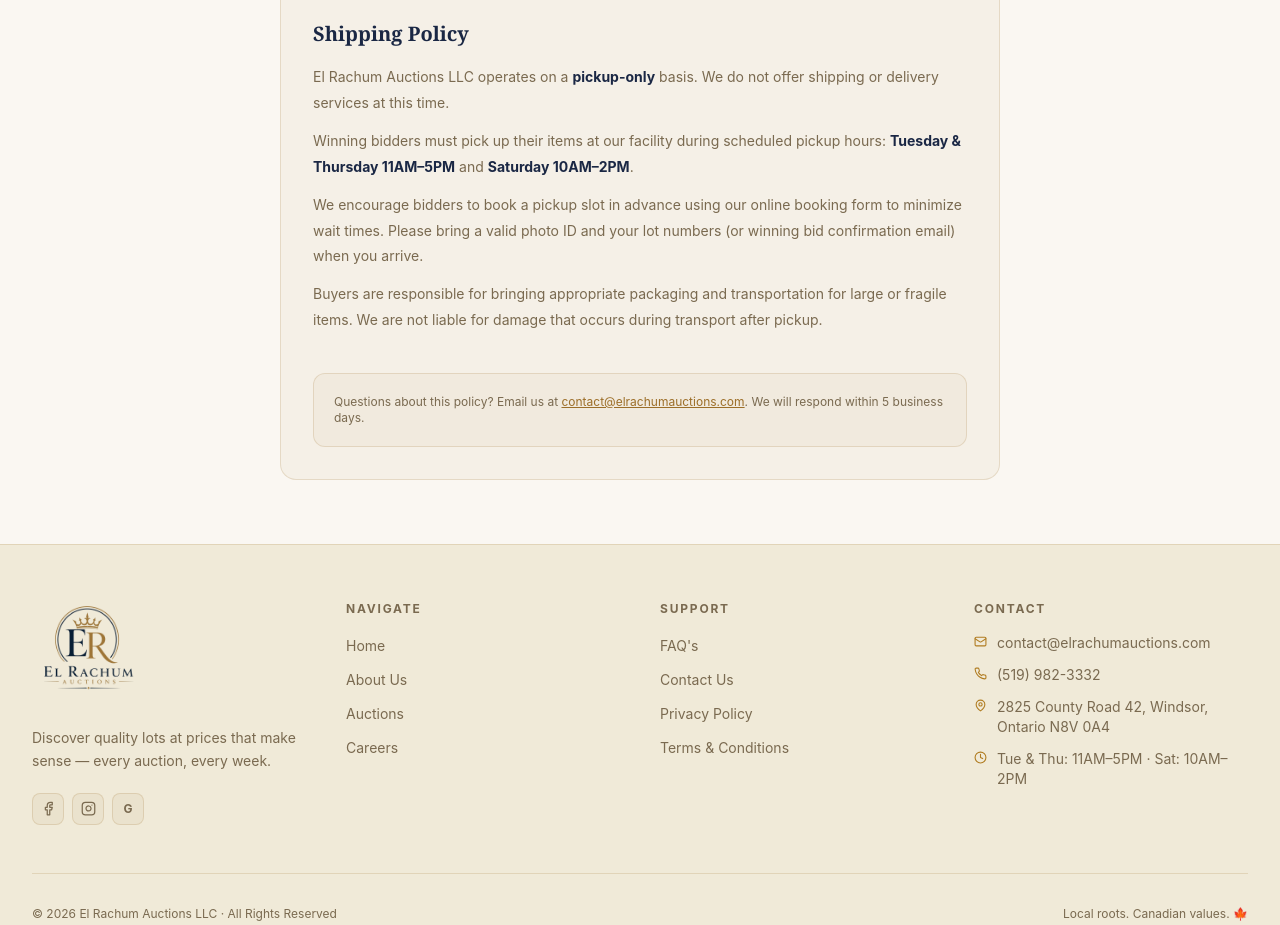
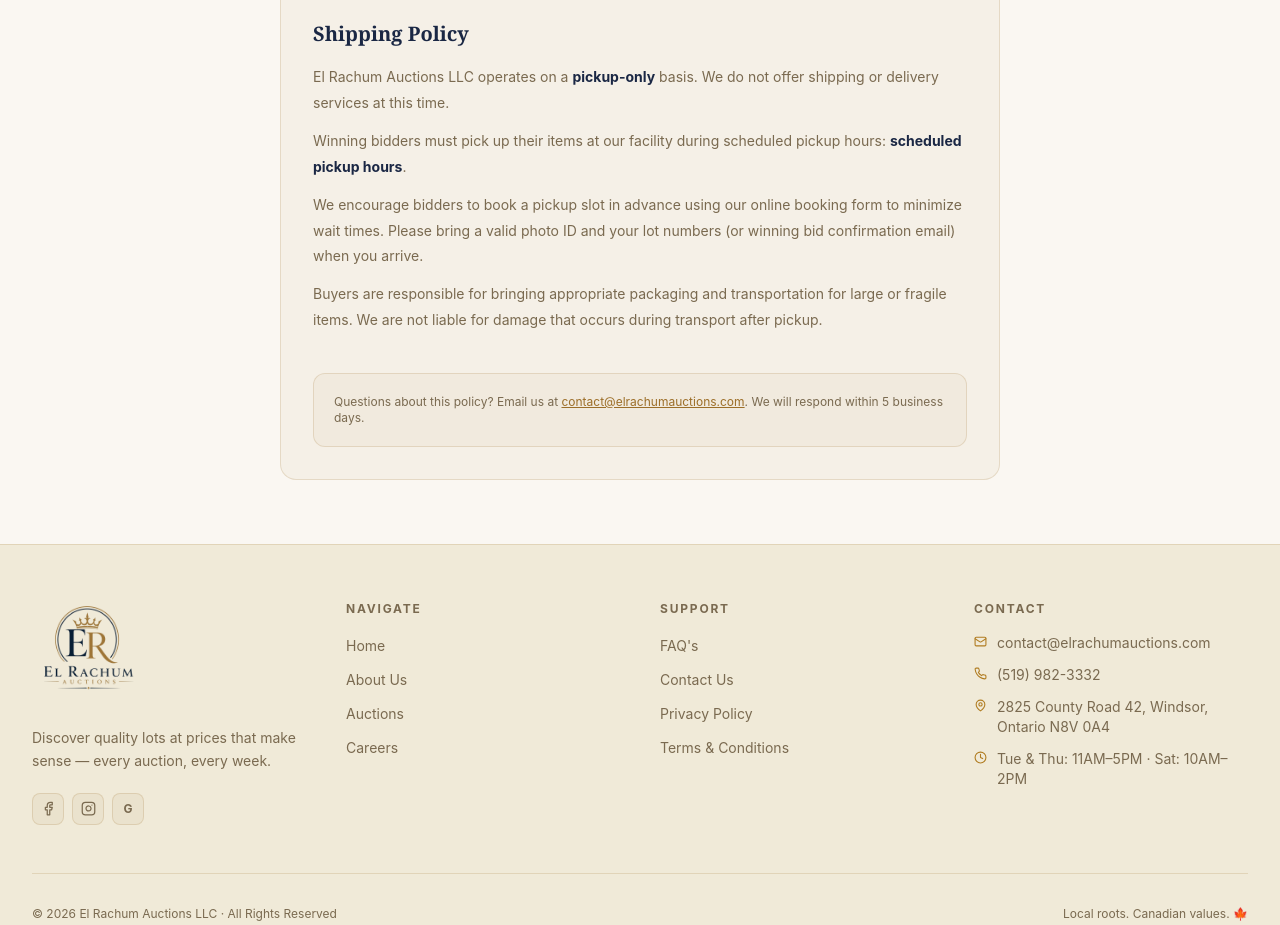
Before and after one commit to uv-programmer/elrachum-auctions, a Next.js app: page /privacy in a window 1280 px wide. Shown: the part 2180-3105 px from the top of the page. Built offline with nearby package versions, Linux system fonts and the light colour scheme; no server answers.

Commit message:
Add files via upload

```diff
--- a/app/contact/page.jsx
+++ b/app/contact/page.jsx
@@ -2,13 +2,7 @@
 
 import { useState } from 'react'
 import { MapPin, Mail, Clock, Phone, Send, CheckCircle } from 'lucide-react'
-
-const info = [
-  { icon: <MapPin size={16} />, label: 'Location',     text: '2825 County Road 42, Windsor, Ontario N8V 0A4' },
-  { icon: <Mail size={16} />,   label: 'Email',        text: 'contact@elrachumauctions.com', href: 'mailto:contact@elrachumauctions.com' },
-  { icon: <Phone size={16} />,  label: 'Phone',        text: '(519) 982-3332', href: 'tel:+15199823332' },
-  { icon: <Clock size={16} />,  label: 'Pickup Hours', text: 'Tue & Thu: 11AM–5PM · Sat: 10AM–2PM' },
-]
+import { useWorkingHours } from '@/hooks/useWorkingHours'
 
 const inputCls = {
   background: 'rgba(156,110,40,0.04)',
@@ -20,6 +14,14 @@
   const [form, setForm] = useState({ name: '', email: '', subject: '', message: '' })
   const [status, setStatus] = useState(null)
   const [loading, setLoading] = useState(false)
+  const hours = useWorkingHours('Tue & Thu: 11AM–5PM · Sat: 10AM–2PM')
+
+  const info = [
+    { icon: <MapPin size={16} />, label: 'Location',     text: '2825 County Road 42, Windsor, Ontario N8V 0A4' },
+    { icon: <Mail size={16} />,   label: 'Email',        text: 'contact@elrachumauctions.com', href: 'mailto:contact@elrachumauctions.com' },
+    { icon: <Phone size={16} />,  label: 'Phone',        text: '(519) 982-3332', href: 'tel:+15199823332' },
+    { icon: <Clock size={16} />,  label: 'Pickup Hours', text: hours },
+  ]
 
   const submit = async (e) => {
     e.preventDefault()
--- a/app/faq/page.jsx
+++ b/app/faq/page.jsx
@@ -2,6 +2,7 @@
 
 import { useState } from 'react'
 import Link from 'next/link'
+import { useWorkingHours } from '@/hooks/useWorkingHours'
 
 const faqs = [
   {
@@ -10,7 +11,7 @@
   },
   {
     q: 'Where and when can I pick up my items?',
-    a: 'Pickup is available at our facility during scheduled hours: Tuesday & Thursday 11AM–5PM, Saturday 10AM–2PM. You can also book a specific pickup slot using our online booking form to avoid wait times.',
+    a: 'HOURS_PLACEHOLDER',
   },
   {
     q: "What is the buyer's premium?",
@@ -40,6 +41,7 @@
 
 export default function FAQPage() {
   const [open, setOpen] = useState(null)
+  const hours = useWorkingHours('Tuesday & Thursday 11AM–5PM, Saturday 10AM–2PM')
   return (
     <>
       <section className="py-16 text-center" style={{ background: 'var(--c-surface)', borderBottom: '1px solid var(--c-border)' }}>
@@ -68,7 +70,11 @@
                 </button>
                 {open === i && (
                   <div className="px-6 pb-5">
-                    <p className="text-sm leading-relaxed" style={{ color: 'var(--c-muted)' }}>{a}</p>
+                    <p className="text-sm leading-relaxed" style={{ color: 'var(--c-muted)' }}>
+                      {a === 'HOURS_PLACEHOLDER'
+                        ? `Pickup is available at our facility during scheduled hours: ${hours}. You can also book a specific pickup slot using our online booking form to avoid wait times.`
+                        : a}
+                    </p>
                   </div>
                 )}
               </div>
--- a/app/privacy/page.jsx
+++ b/app/privacy/page.jsx
@@ -1,3 +1,5 @@
+import DynamicHours from '@/components/DynamicHours'
+
 export const metadata = { title: 'Privacy Policy' }
 
 const Section = ({ title, children }) => (
@@ -73,7 +75,7 @@
               <h2 className="font-serif text-xl font-bold mb-4" style={{ color: 'var(--c-text)' }}>Shipping Policy</h2>
               <div className="text-sm leading-[1.85] space-y-3" style={{ color: 'var(--c-muted)' }}>
                 <p>El Rachum Auctions LLC operates on a <strong style={{ color: 'var(--c-text)' }}>pickup-only</strong> basis. We do not offer shipping or delivery services at this time.</p>
-                <p>Winning bidders must pick up their items at our facility during scheduled pickup hours: <strong style={{ color: 'var(--c-text)' }}>Tuesday & Thursday 11AM–5PM</strong> and <strong style={{ color: 'var(--c-text)' }}>Saturday 10AM–2PM</strong>.</p>
+                <p>Winning bidders must pick up their items at our facility during scheduled pickup hours: <strong style={{ color: 'var(--c-text)' }}><DynamicHours /></strong>.</p>
                 <p>We encourage bidders to book a pickup slot in advance using our online booking form to minimize wait times. Please bring a valid photo ID and your lot numbers (or winning bid confirmation email) when you arrive.</p>
                 <p>Buyers are responsible for bringing appropriate packaging and transportation for large or fragile items. We are not liable for damage that occurs during transport after pickup.</p>
               </div>
--- /dev/null
+++ b/components/DynamicHours.jsx
@@ -0,0 +1,8 @@
+'use client'
+
+import { useWorkingHours } from '@/hooks/useWorkingHours'
+
+export default function DynamicHours({ className, style }) {
+  const hours = useWorkingHours('scheduled pickup hours')
+  return <span className={className} style={style}>{hours}</span>
+}
--- a/components/layout/Footer.jsx
+++ b/components/layout/Footer.jsx
@@ -2,6 +2,7 @@
 
 import Link from 'next/link'
 import { Facebook, Instagram, MapPin, Mail, Clock, Phone } from 'lucide-react'
+import { useWorkingHours } from '@/hooks/useWorkingHours'
 
 const navigate = [
   { href: '/',         label: 'Home' },
@@ -18,6 +19,8 @@
 ]
 
 export default function Footer() {
+  const hours = useWorkingHours('Tue & Thu: 11AM–5PM · Sat: 10AM–2PM')
+
   return (
     <footer style={{ background: 'var(--c-surface)', borderTop: '1px solid var(--c-border)' }}>
       <div className="max-w-7xl mx-auto px-4 sm:px-6 lg:px-8 py-14">
@@ -93,7 +96,7 @@
                 { icon: <Mail size={13} />,   text: 'contact@elrachumauctions.com' },
                 { icon: <Phone size={13} />,  text: '(519) 982-3332' },
                 { icon: <MapPin size={13} />, text: '2825 County Road 42, Windsor, Ontario N8V 0A4' },
-                { icon: <Clock size={13} />,  text: 'Tue & Thu: 11AM–5PM · Sat: 10AM–2PM' },
+                { icon: <Clock size={13} />,  text: hours },
               ].map(({ icon, text }) => (
                 <li key={text} className="flex items-start gap-2.5">
                   <span className="mt-0.5 flex-shrink-0" style={{ color: 'var(--c-gold)' }}>{icon}</span>
--- /dev/null
+++ b/hooks/useWorkingHours.js
@@ -0,0 +1,40 @@
+'use client'
+
+import { useState, useEffect } from 'react'
+
+const DAY_NAMES = ['Sun', 'Mon', 'Tue', 'Wed', 'Thu', 'Fri', 'Sat']
+
+function fmt12(t) {
+  if (!t) return ''
+  const [h, m] = t.split(':').map(Number)
+  const period = h >= 12 ? 'PM' : 'AM'
+  const hour = h % 12 || 12
+  return m ? `${hour}:${String(m).padStart(2, '0')}${period}` : `${hour}${period}`
+}
+
+export function formatHours(days, separator = ' · ') {
+  const open = days.filter(d => d.is_open)
+  if (!open.length) return 'Currently closed'
+  const groups = {}
+  open.forEach(d => {
+    const key = `${d.open_time}|${d.close_time}`
+    if (!groups[key]) groups[key] = { open: d.open_time, close: d.close_time, days: [] }
+    groups[key].days.push(d.day_of_week)
+  })
+  return Object.values(groups)
+    .map(g => `${g.days.map(n => DAY_NAMES[n]).join(' & ')}: ${fmt12(g.open)}–${fmt12(g.close)}`)
+    .join(separator)
+}
+
+export function useWorkingHours(fallback = 'See website for hours') {
+  const [text, setText] = useState(fallback)
+
+  useEffect(() => {
+    fetch('/api/schedule')
+      .then(r => r.json())
+      .then(({ days }) => { if (days?.length) setText(formatHours(days)) })
+      .catch(() => {})
+  }, [])
+
+  return text
+}
```
